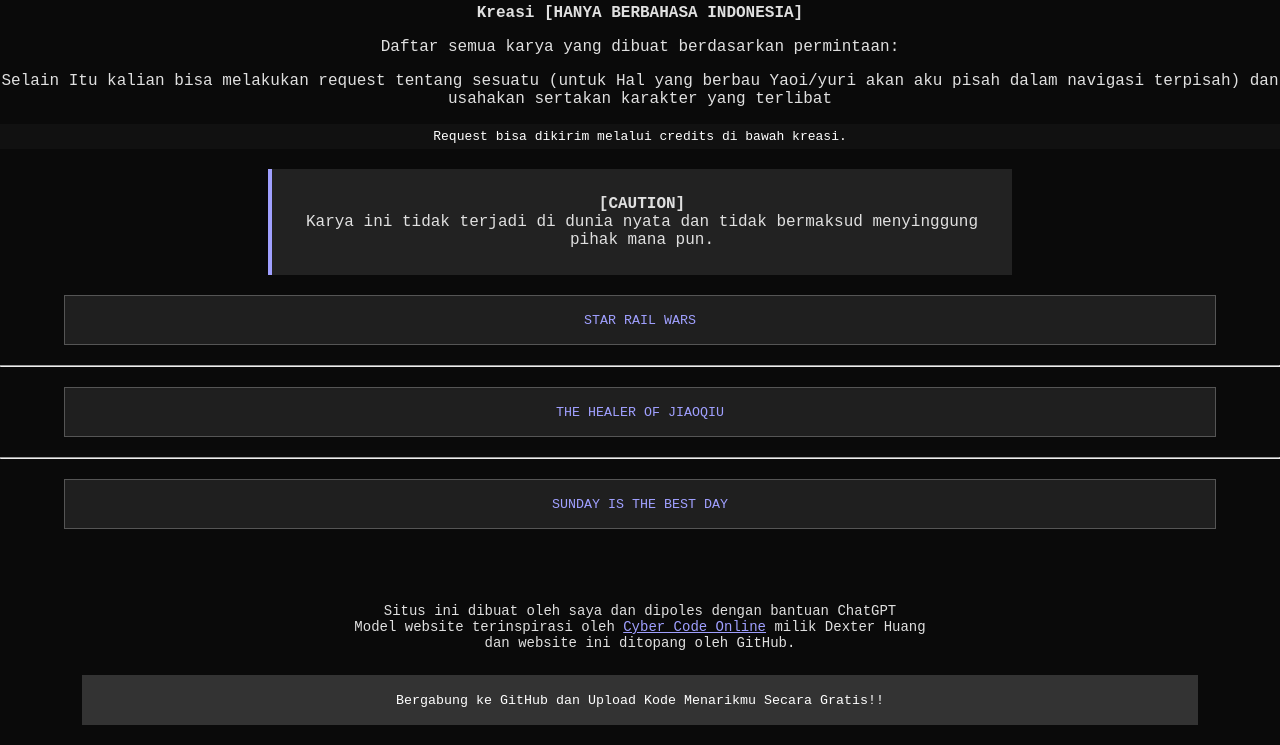
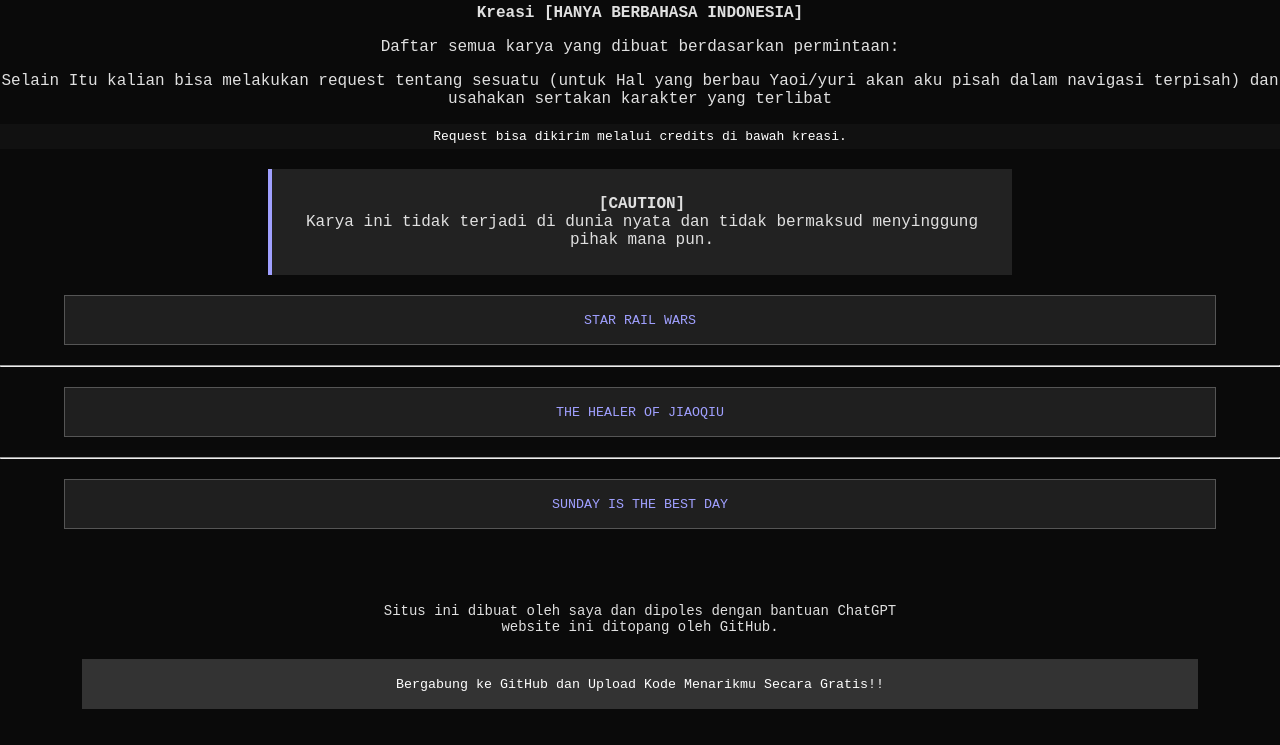
Before and after one commit to sryaarf/sryaa-verikagoras, a plain HTML site: page index.html in a window 1280 px wide. Shown: the part 949-1694 px from the top of the page. Drawn offline with Linux system fonts and the light colour scheme.

Commit message:
Update index.html

```diff
--- a/index.html
+++ b/index.html
@@ -351,8 +351,7 @@
 
   <footer>
     <p>Situs ini dibuat oleh saya dan dipoles dengan bantuan ChatGPT<br>
-    Model website terinspirasi oleh <a href="https://cybercodeonline.com">Cyber Code Online</a> milik Dexter Huang<br>
-    dan website ini ditopang oleh GitHub.</p>
+    website ini ditopang oleh GitHub.</p>
     <a href="https://github.com/join" target="_blank" rel="noopener noreferrer">
       <button class="footer-button">Bergabung ke GitHub dan Upload Kode Menarikmu Secara Gratis!!</button>
     </a>
```
